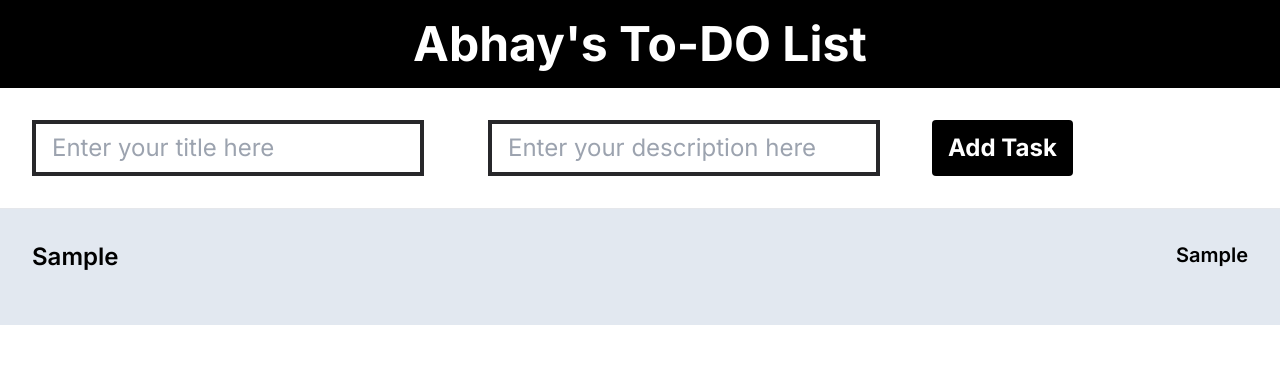
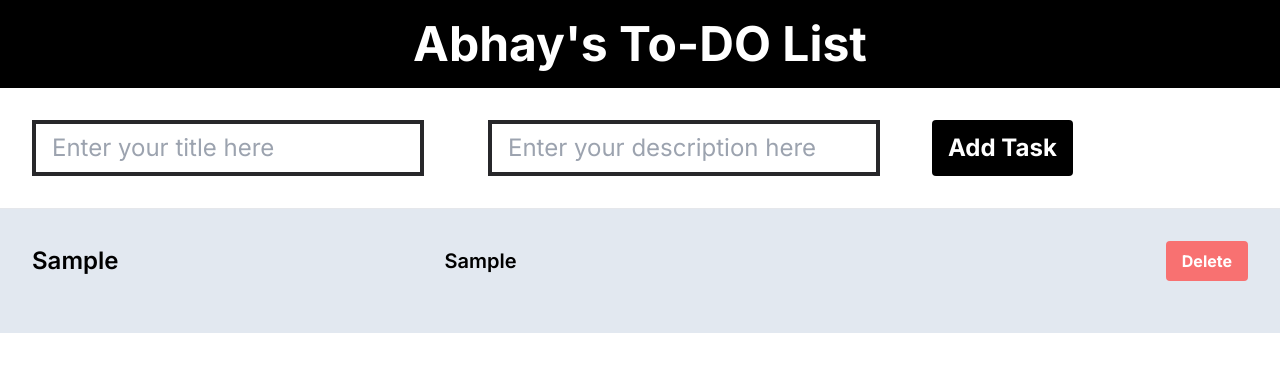
Before and after one commit to AbhayG21/todolist, a Next.js app: page / in a window 1280 px wide. Both pictures are taken after typing "Sample", "Sample" into the empty fields and a click on the button "Add Task". Shown: the top 372 px of the page. Built offline with nearby package versions, Linux system fonts and the light colour scheme.

Commit message:
Delete button added

```diff
--- a/app/page.jsx
+++ b/app/page.jsx
@@ -22,11 +22,15 @@ const page = () => {
     if (mainTask.length > 0) {
         renderTask = mainTask.map((t, i) => {
             return (
-                <li>
-                    <div className="flex justify-between mb-5">
+                <li key={i } className="flex items-center justify-between mb-5">
+                    <div className="flex w-2/3 items-center justify-between">
                         <h5 className="text-2xl font-semibold">{t.title}</h5>
                         <h6 className="text-xl font-semibold">{t.desc}</h6>
+                        <br />
                     </div>
+                    <button className="bg-red-400 text-white px-4 py-2 rounded font-bold">
+                        Delete
+                    </button>
                 </li>
             );
         });
```
Also changed, not shown: app/globals.css (line endings or trailing spaces).
